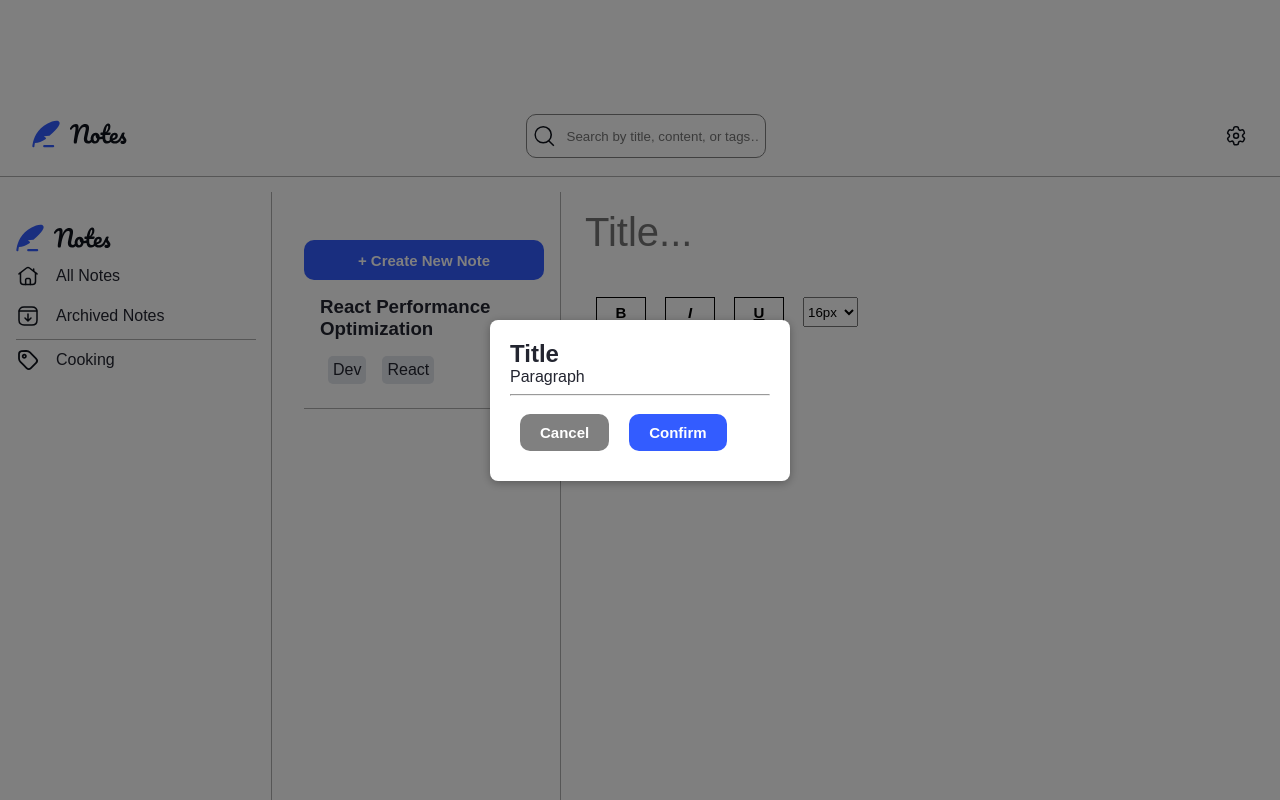
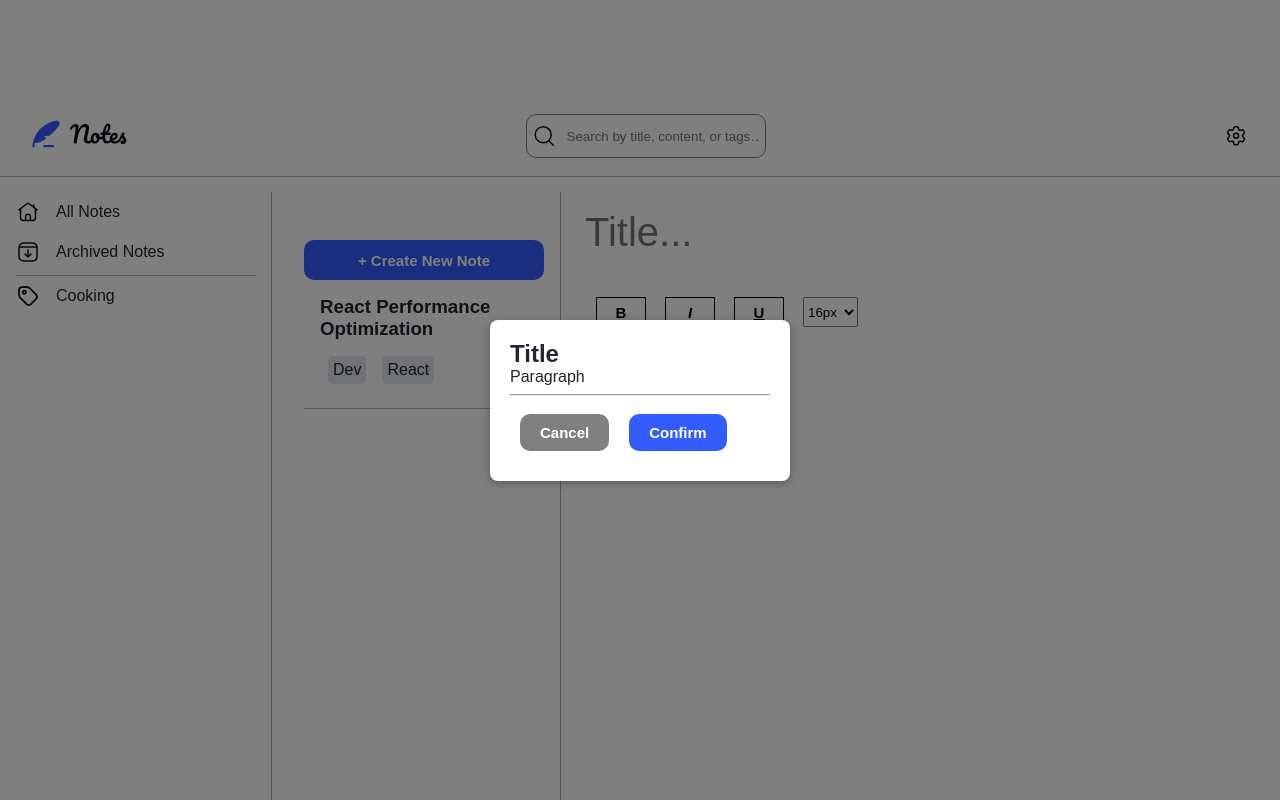
Before and after one commit to LeoLoureiro-code/NotesApp, an Angular app: page /notes in a window 1280 px wide. Shown: the top 800 px of the page. Built offline with nearby package versions, Linux system fonts and the light colour scheme.

Commit message:
remove logo from navigation and revome the top and bottom padding

```diff
--- a/src/components/navigation/navigation.component.html
+++ b/src/components/navigation/navigation.component.html
@@ -1,7 +1,4 @@
 <div class="navigation-menu">
-    <div class="logo-div">
-        <img src="assets/images/logo.svg" alt="logo">
-    </div>
     <div class="content-div">
         <ol class="content-list">
             <div class="content">
--- a/src/components/navigation/navigation.component.scss
+++ b/src/components/navigation/navigation.component.scss
@@ -15,7 +15,7 @@
     flex-direction: column;
     justify-content: flex-start;
     align-items: start;
-    padding: 2rem 1rem 1rem 1rem;
+    padding: 0 1rem 0 1rem;
     border-right: 1px solid hsla(0, 0%, 50%, 0.644);
     height: 100vh;
 
@@ -45,8 +45,8 @@
 .content-list{
     display: flex;
     flex-direction: column;
-    justify-content: flex-start;
-    align-items: start;
+    justify-content: center;
+    align-items: center;
 
     @media (max-width: 1150px) {
         display: none;
@@ -55,15 +55,42 @@
 
 .tags-div{
 
+    width: 100%;
     @media (max-width: 1150px) {
         display: none;
     }
+}
+
+.tag{
+    width: 100%;
+    transition: 0.3s ease-out;
+    border-radius: 10px;
 }
 
 .content, .tag{
     display: flex;
     align-items: center;
     height: 40px;
+    width: 100%;
+    transition: 0.3s ease-out;
+    border-radius: 10px;
+}
+
+.content:hover{
+    cursor: pointer;
+    background-color: #a4a7ac;
+}
+
+.content:active{
+    background-color: #a4a7ac;
+}
+
+.tag:hover{
+    cursor: pointer;
+    background-color: #a4a7ac;
+}
+.tag:active{
+    background-color: #a4a7ac;
 }
 
 .content-img, .tag-img{
```
